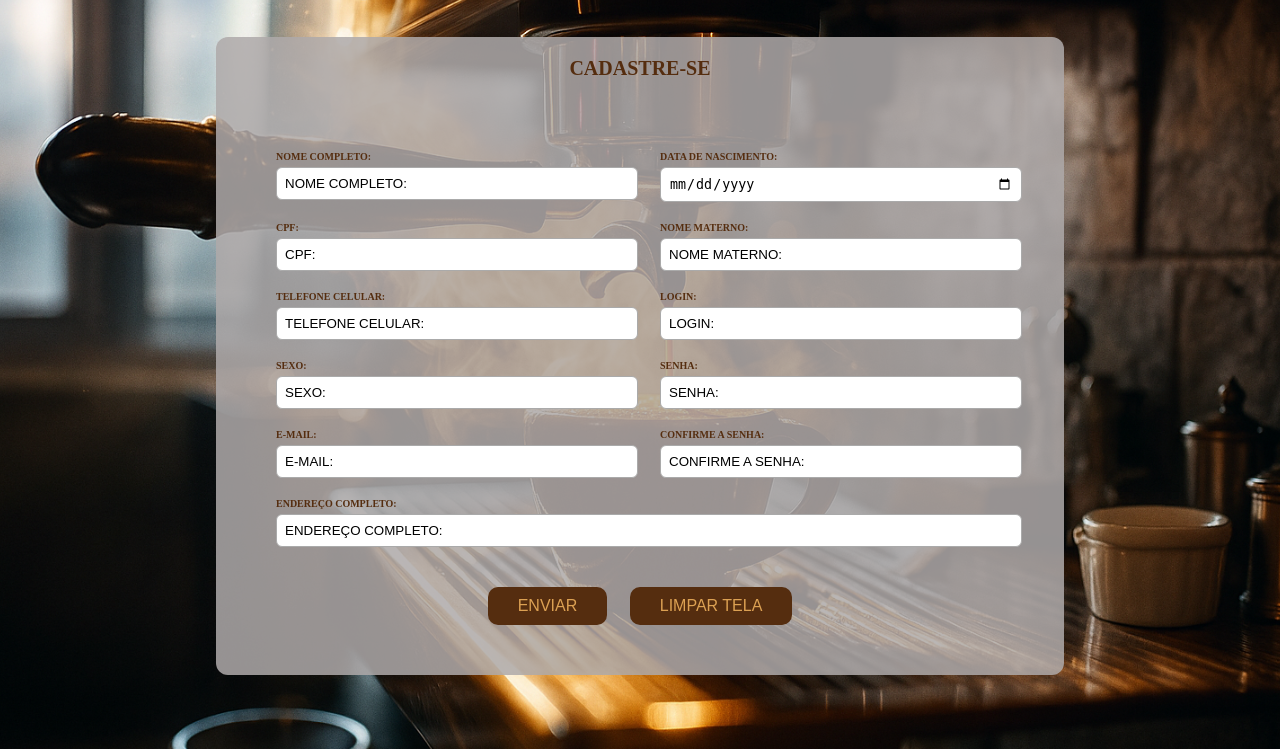
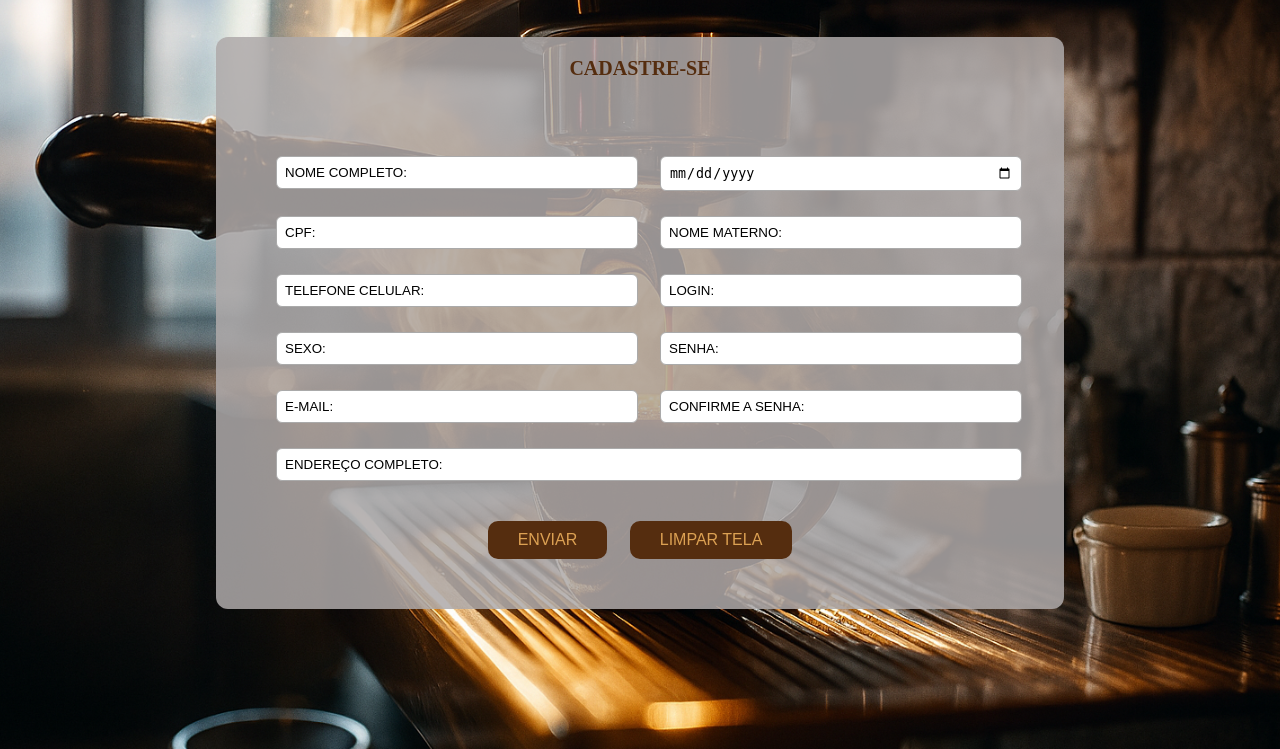
Before and after one commit to Marcelle635/Projeto, a PHP site: page /cadastro.html in a window 1280 px wide. Shown: the part 83-832 px from the top of the page. Run offline with PHP 8.4, Linux system fonts and the light colour scheme.

Commit message:
Atualizei

```diff
--- a/cadastro.css
+++ b/cadastro.css
@@ -132,8 +132,8 @@ input {
   border-radius: 6px;
 }
 input::placeholder {
-  color: black;      /* cor do texto */
-  opacity: 1;        /* garante que a cor apareça 100% (alguns navegadores deixam opaco) */
+  color: black;
+  opacity: 1; /* garante que a cor apareça 100% */
 }
 
 
--- a/cadastro.html
+++ b/cadastro.html
@@ -41,38 +41,38 @@
     <form>
       <!-- COLUNA ESQUERDA -->
       <div>
-        <label for="nome">NOME COMPLETO:</label>
+        <label for="nome"></label>
         <input type="text" id="nome" name="nome" placeholder="NOME COMPLETO:" required>
       </div>
 
       <!-- COLUNA DIREITA -->
       <div>
-        <label for="data_nascimento">DATA DE NASCIMENTO:</label>
+        <label for="data_nascimento"></label>
         <input type="date" id="data_nascimento" name="data_nascimento" required>
       </div>
 
       <div>
-        <label for="cpf">CPF:</label>
+        <label for="cpf"></label>
         <input type="text" id="cpf" name="cpf" placeholder="CPF:" required>
       </div>
 
       <div>
-        <label for="nome_materno">NOME MATERNO:</label>
+        <label for="nome_materno"></label>
         <input type="text" id="nome_materno" name="nome_materno" placeholder="NOME MATERNO:" required>
       </div>
 
       <div>
-        <label for="telefone">TELEFONE CELULAR:</label>
+        <label for="telefone"></label>
         <input type="text" id="telefone" name="telefone" pattern="\(\d{2}\)\s\d{5}-\d{4}" placeholder="TELEFONE CELULAR:" required>
       </div>
 
       <div>
-        <label for="login">LOGIN:</label>
+        <label for="login"></label>
         <input type="text" id="login" name="login" placeholder="LOGIN:" required>
       </div>
 
       <div>
-        <label for="sexo">SEXO:</label>
+        <label for="sexo"></label>
         <input list="sexo" id="sexo" name="sexo" placeholder="SEXO:">
         <datalist id="sexo">
           <option value="Feminino">
@@ -82,22 +82,22 @@
       </div>
 
       <div>
-        <label for="senha">SENHA:</label>
+        <label for="senha"></label>
         <input type="password" id="senha" name="senha" placeholder="SENHA:" required>
       </div>
 
       <div>
-        <label for="email">E-MAIL:</label>
+        <label for="email"></label>
         <input type="email" id="email" name="email" placeholder="E-MAIL:" required>
       </div>
 
       <div>
-        <label for="confirme">CONFIRME A SENHA:</label>
+        <label for="confirme"></label>
         <input type="password" id="confirme" name="confirme_senha" placeholder="CONFIRME A SENHA:" required>
       </div>
 
       <div class="full-width">
-        <label for="endereco">ENDEREÇO COMPLETO:</label>
+        <label for="endereco"></label>
         <input type="text" id="endereco" name="endereco" placeholder="ENDEREÇO COMPLETO:" required>
       </div>
 
```
